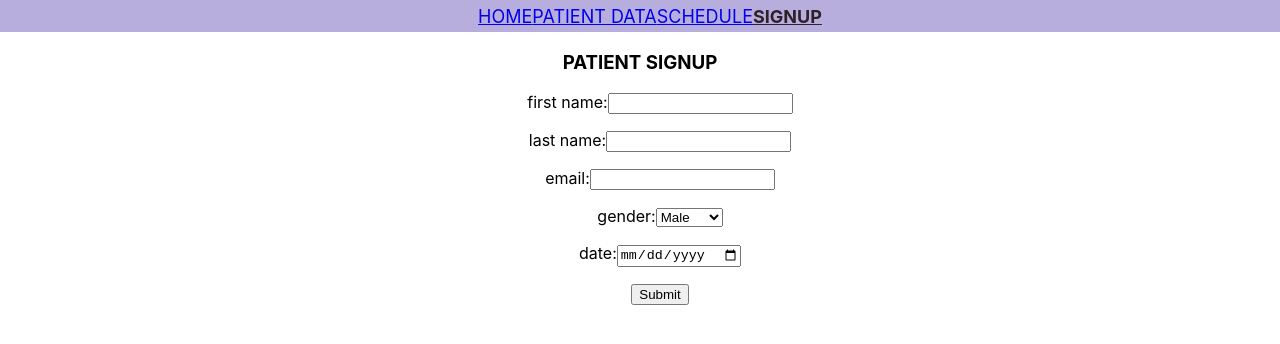
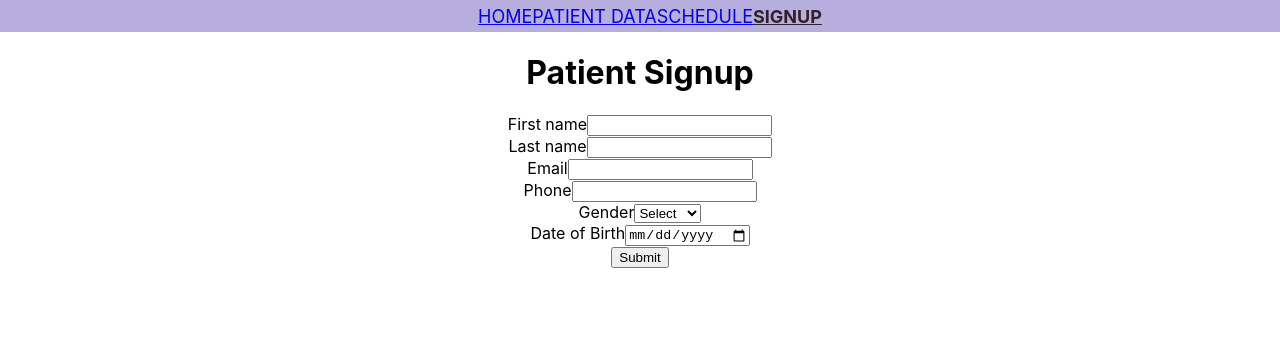
Before and after one commit to koenwisse/amsterdamgps, a React (Create React App) app: page /PatientSignUp in a window 1280 px wide. Shown: the top 344 px of the page. Built offline with nearby package versions, Linux system fonts and the light colour scheme.

Commit message:
Feature 4, with corrections from file Matias

```diff
--- a/src/components/addPatientForm.js
+++ b/public/oldAddPatientsFormComp.js
@@ -77,6 +77,7 @@ export default function AddPatientForm() {
               value={gender}
               onChange={(event) => setGender(event.target.value)}
             >
+              <option value={0}>Select</option>
               <option value="male">Male</option>
               <option value="female">Female</option>
             </select>
--- a/src/App.js
+++ b/src/App.js
@@ -4,8 +4,7 @@ import NavBar from "./components/NavBar";
 import HomePage from "./pages/HomePage";
 import PatientDatabase from "./pages/PatientDatabase";
 import DoctorSchedule from "./pages/DoctorSchedule";
-import PatientSignUp from "./pages/PatientSignUp";
-
+import Signup from "./pages/Signup";
 function App() {
   return (
     <div className="App">
@@ -16,7 +15,7 @@ function App() {
         <Route path="/" element={<HomePage />} />
         <Route path="/PatientDatabase" element={<PatientDatabase />} />
         <Route path="/DoctorSchedule" element={<DoctorSchedule />} />
-        <Route path="/PatientSignUp" element={<PatientSignUp />} />
+        <Route path="/PatientSignUp" element={<Signup />} />
         {/* <Route path=":detail" element={<DetailPage />} /> */}
       </Routes>
     </div>
--- a/src/pages/PatientSignUp.js
+++ /dev/null
@@ -1,7 +0,0 @@
-// A page where new patients can sign up
-import AddPatientForm from "../components/addPatientForm";
-// write a function to add a new patient
-export default function PatientSignUp() {
-  // make the function addPatient available in addPatientForm
-  return <AddPatientForm />;
-}
--- /dev/null
+++ b/src/pages/Signup.js
@@ -0,0 +1,104 @@
+import { useState } from "react";
+
+export default function Signup() {
+  const [formState, setFormState] = useState({
+    fName: "",
+    lName: "",
+    email: "",
+    phone: "",
+    gender: 0,
+    dob: undefined,
+  });
+  const [done, setDone] = useState(false);
+
+  const onFieldUpdate = (e) => {
+    setFormState({
+      ...formState,
+      [e.target.name]: e.target.value,
+    });
+  };
+
+  const onSubmit = (e) => {
+    e.preventDefault();
+    console.log(formState);
+
+    // Extra: check if all keys hold some value as validation
+
+    const allFilled = Object.keys(formState).every((k) => !!formState[k]);
+
+    if (allFilled) {
+      setDone("Thank you for registering");
+    } else {
+      setDone("Please fill in all the fields in the form");
+    }
+
+    // Make it disappear after 2.5 seconds
+    setTimeout(() => setDone(false), 2500);
+  };
+
+  const { fName, lName, email, phone, gender, dob } = formState;
+  return (
+    <div>
+      <h1>Patient Signup</h1>
+      <div className="form-container">
+        <form onSubmit={onSubmit}>
+          <div className="form-row">
+            <label>First name</label>
+            <input
+              type="text"
+              value={fName}
+              name="fName"
+              onChange={onFieldUpdate}
+            />
+          </div>
+          <div className="form-row">
+            <label>Last name</label>
+            <input
+              type="text"
+              value={lName}
+              name="lName"
+              onChange={onFieldUpdate}
+            />
+          </div>
+          <div className="form-row">
+            <label>Email</label>
+            <input
+              type="text"
+              value={email}
+              name="email"
+              onChange={onFieldUpdate}
+            />
+          </div>
+          <div className="form-row">
+            <label>Phone</label>
+            <input
+              type="number"
+              value={phone}
+              name="phone"
+              onChange={onFieldUpdate}
+            />
+          </div>
+          <div className="form-row">
+            <label>Gender</label>
+            <select value={gender} name="gender" onChange={onFieldUpdate}>
+              <option value={0}>Select</option>
+              <option value="f">Female</option>
+              <option value="m">Male</option>
+            </select>
+          </div>
+          <div className="form-row">
+            <label>Date of Birth</label>
+            <input
+              type="date"
+              value={dob}
+              name="dob"
+              onChange={onFieldUpdate}
+            />
+          </div>
+          <button type="submit">Submit</button>
+        </form>
+      </div>
+      <div style={{ marginTop: 20 }}>{done}</div>
+    </div>
+  );
+}
```
Also changed, not shown: public/test.js (+112 -0 lines), 1 other file (tests, documents, lock files or other folders).
